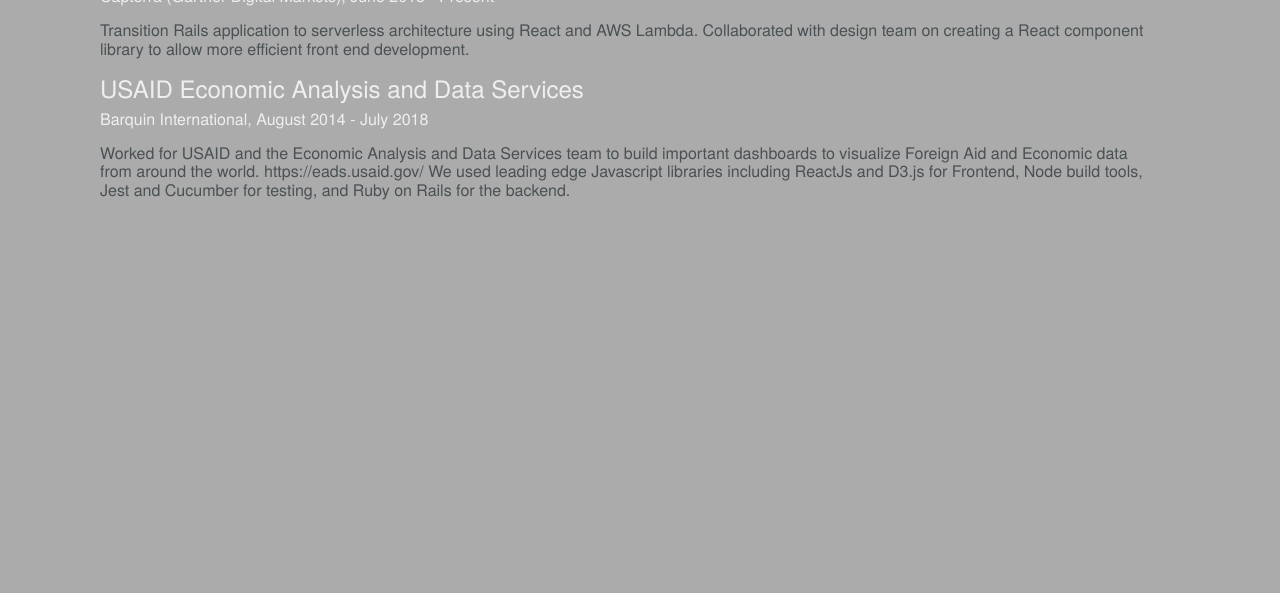
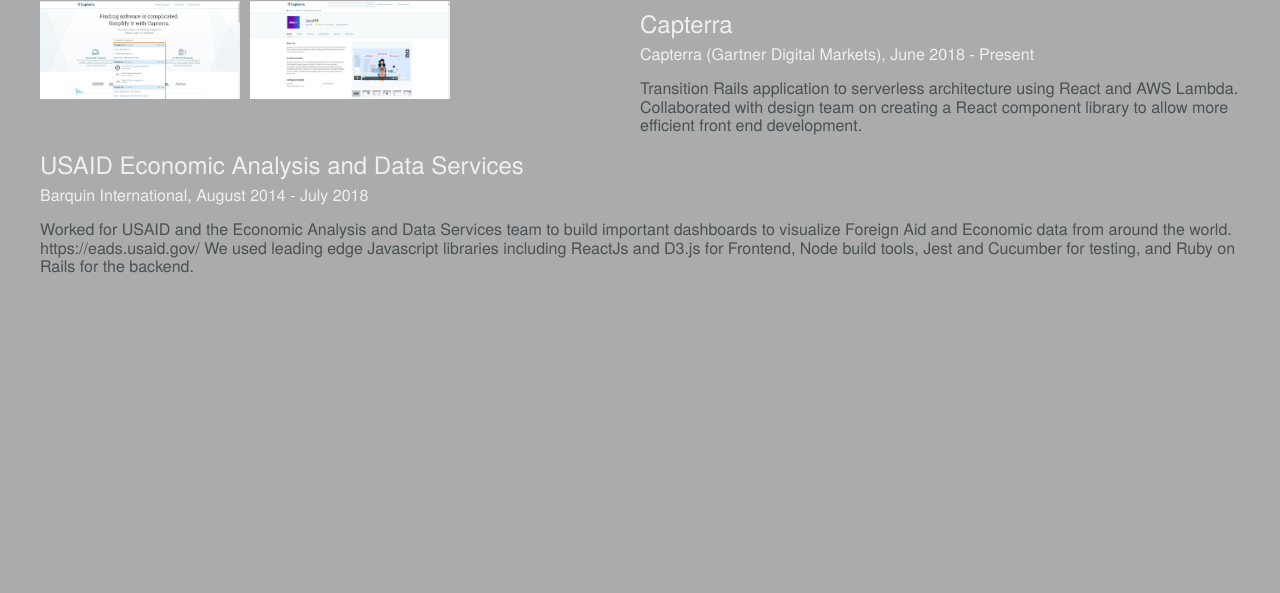
Before and after one commit to tehandyb/gatsby-profile-site, a Gatsby site: page /portfolio in a window 1280 px wide. Shown: the part 207-800 px from the top of the page. Built offline with nearby package versions, Linux system fonts and the light colour scheme; Gatsby itself is replaced by a stand-in of ours.

Commit message:
added basic image gallery

```diff
--- /dev/null
+++ b/src/components/ImageGallery/index.js
@@ -0,0 +1,85 @@
+import React, { Component } from 'react';
+import PropTypes from 'prop-types';
+import styled from '@emotion/styled';
+
+const Flex = styled.div`
+  display: flex;
+`;
+
+const Gallery = styled.div`
+  display: flex;
+  width: 50%;
+`;
+
+const Image = styled.img`
+  width: 100%;
+  height: auto;
+  transition: all 1s;
+`;
+
+const BigImage = styled.div`
+  width: 100%;
+`;
+
+const ImageThumbnail = styled.div`
+  width: 200px;
+  margin-right: 10px;
+  justify-content: space-between;
+`;
+
+const Caption = styled.div`
+  width: 50%;
+`;
+
+class ImageGallery extends Component {
+  constructor(props) {
+    super(props);
+
+    this.state = {
+      currentImage: null
+    };
+
+    this.toggleImage = this.toggleImage.bind(this);
+    this.showAllImages = this.showAllImages.bind(this);
+  }
+
+  toggleImage(image) {
+    if (this.state.currentImage && this.state.currentImage.id === image.id) {
+      this.setState({ currentImage: null });
+    } else {
+      this.setState({ currentImage: image });
+    }
+  }
+
+  showAllImages(images) {
+    return images.map(image => <ImageThumbnail><Image key={image.id} src={image.src} alt={image.alt} onClick={() => this.toggleImage(image)} /></ImageThumbnail>)
+  }
+
+  render() {
+    const { images, CaptionRenderer } = this.props;
+
+    return (
+      <Flex>
+        <Gallery>
+          {!this.state.currentImage ? this.showAllImages(images)
+            : <BigImage><Image key={this.state.currentImage.id} src={this.state.currentImage.src} alt={this.state.currentImage.alt} onClick={() => this.toggleImage(this.state.currentImage)} /></BigImage>}
+        </Gallery>
+        <Caption>
+          <CaptionRenderer caption={this.state.currentImage ? this.state.currentImage.caption : null} />
+        </Caption>
+      </Flex>
+    );
+  }
+};
+
+ImageGallery.propTypes = {
+  images: PropTypes.array,
+  CaptionRenderer: PropTypes.func
+};
+
+ImageGallery.defaultProps = {
+  images: [],
+  CaptionRenderer: (<div>Caption goes here</div>)
+}
+
+export default ImageGallery;
--- a/src/components/Layout.js
+++ b/src/components/Layout.js
@@ -25,13 +25,22 @@
   font-family: 'TexGyreHelvetica', sans-serif;
 `;
 
+const MaxWidth = styled.div`
+  max-width: 1200px;
+  margin-left: auto;
+  margin-right: auto;
+  margin-top: 150px;
+`;
+
 const Layout = ({ children }) => (
   <Main>
     <Helmet>
       <title>Andrew Blowe</title>
     </Helmet>
     <Global styles={globalStyles} />
-    {children}
+    <MaxWidth>
+      {children}
+    </MaxWidth>
   </Main>
 );
 
--- a/src/pages/portfolio.js
+++ b/src/pages/portfolio.js
@@ -1,12 +1,9 @@
 import React from 'react';
 import styled from '@emotion/styled';
 import Layout from '../components/Layout';
-
-const Container = styled.div`
-  margin-left: 100px;
-  margin-right: 10%;
-  margin-top: 100px;
-`;
+import inlineSearchImage from '../images/capterraInlineSearch.jpg';
+import spotlightImage from '../images/capterraSpotlight.jpg';
+import ImageGallery from '../components/ImageGallery';
 
 const LayoutHeading = styled.h1`
   color: white;
@@ -29,24 +26,47 @@
   color: #4a5154;
 `;
 
+const capterraInfo = {
+  projectName: 'Capterra',
+  projectInfo: 'Capterra (Gartner Digital Markets), June 2018 - Present'
+}
+
+const CaptionRenderer = ({ projectName, projectInfo }) => ({ caption }) => (
+  <React.Fragment>
+    <ProjectTitle>{projectName}</ProjectTitle>
+    <ProjectInfo>{projectInfo}</ProjectInfo>
+    <ProjectDescription>
+      {caption || 'Transition Rails application to serverless architecture using React and AWS Lambda. Collaborated with design team on creating a React component library to allow more efficient front end development.'}
+    </ProjectDescription>
+  </React.Fragment>
+);
+
+const capterraImages = [
+  {
+    id: 'inline-search-img',
+    src: inlineSearchImage,
+    caption: "Here shows the inline search that I created for the Capterra home page",
+    alt: 'Capterra Home page with Inline Search'
+  },
+  {
+    id: 'spotlight-image',
+    src: spotlightImage,
+    caption: "This is the Product Spotlight page where I worked heavily on the front end to accomplish our goal of transitioning from Rails to react",
+    alt: 'Capterra Spotlight page'
+  }
+];
+
 const Portfolio = () => {
   return (
     <Layout>
-      <Container>
       <LayoutHeading>Portfolio</LayoutHeading>
-        <ProjectTitle>Capterra</ProjectTitle>
-        <ProjectInfo>Capterra (Gartner Digital Markets), June 2018 - Present</ProjectInfo>
-        <ProjectDescription>
-          Transition Rails application to serverless architecture using React and AWS Lambda.
-  Collaborated with design team on creating a React component library to allow more efficient front end development.
-        </ProjectDescription>
+      <ImageGallery CaptionRenderer={CaptionRenderer(capterraInfo)} images={capterraImages} />
       <ProjectTitle>USAID Economic Analysis and Data Services</ProjectTitle>
       <ProjectInfo>Barquin International, August 2014 - July 2018</ProjectInfo>
       <ProjectDescription>
         Worked for USAID and the Economic Analysis and Data Services team to build important dashboards to visualize Foreign Aid and Economic data from around the world. https://eads.usaid.gov/
 We used leading edge Javascript libraries including ReactJs and D3.js for Frontend, Node build tools, Jest and Cucumber for testing, and Ruby on Rails for the backend.
       </ProjectDescription>
-      </Container>
     </Layout>
   )
 }
```
Also changed, not shown: src/images/capterraInlineSearch.jpg (added), src/images/capterraSpotlight.jpg (added), src/images/eadsCountryDashboard.jpg (added), src/images/eadsDollarsToResults.jpg (added), src/images/eadsForeignAidExplorer.jpg (added), src/images/eadsIDEACountryDashboard.jpg (added), 1 other file. Lines whose indentation alone changed are shown as unchanged.
